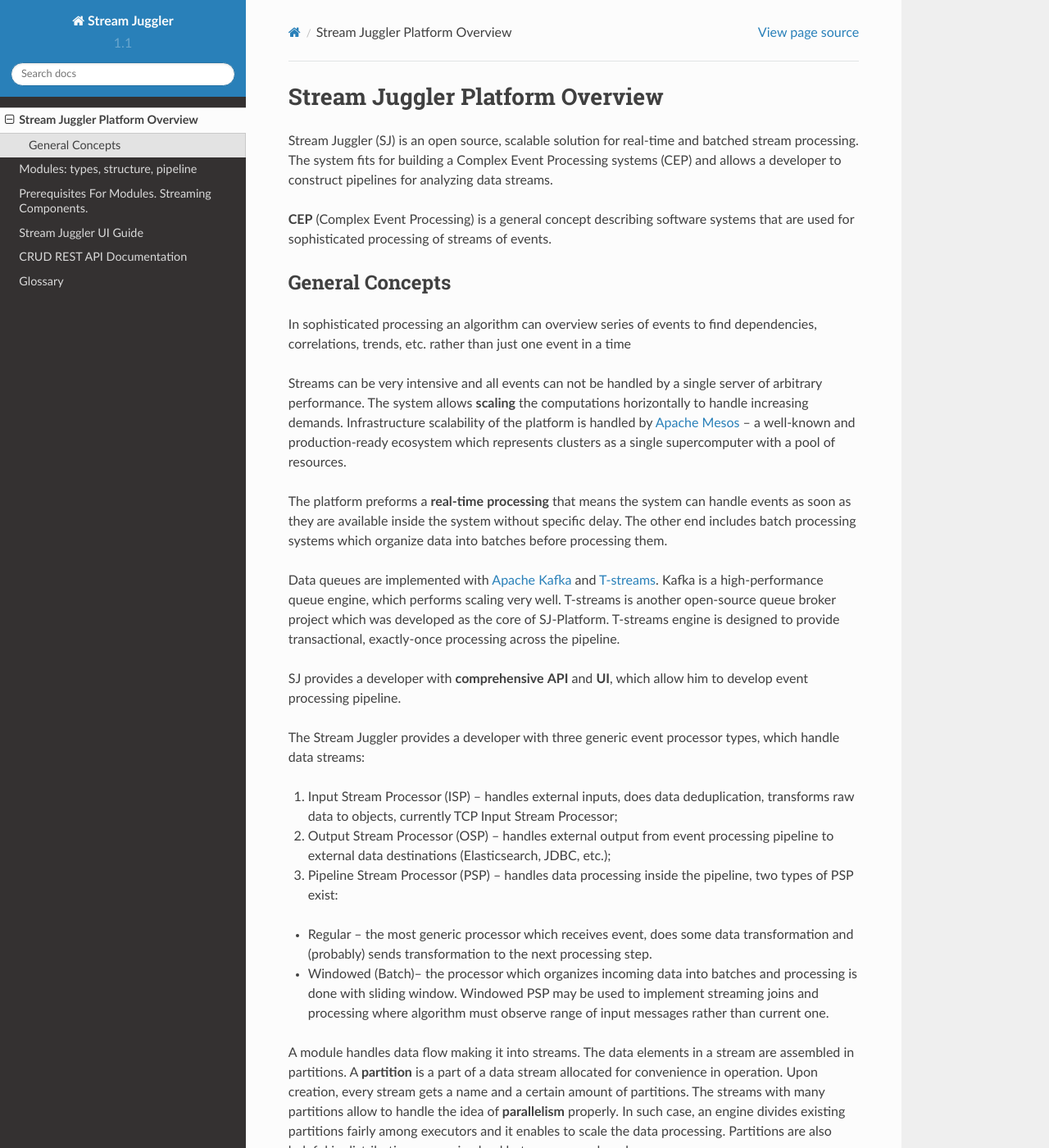
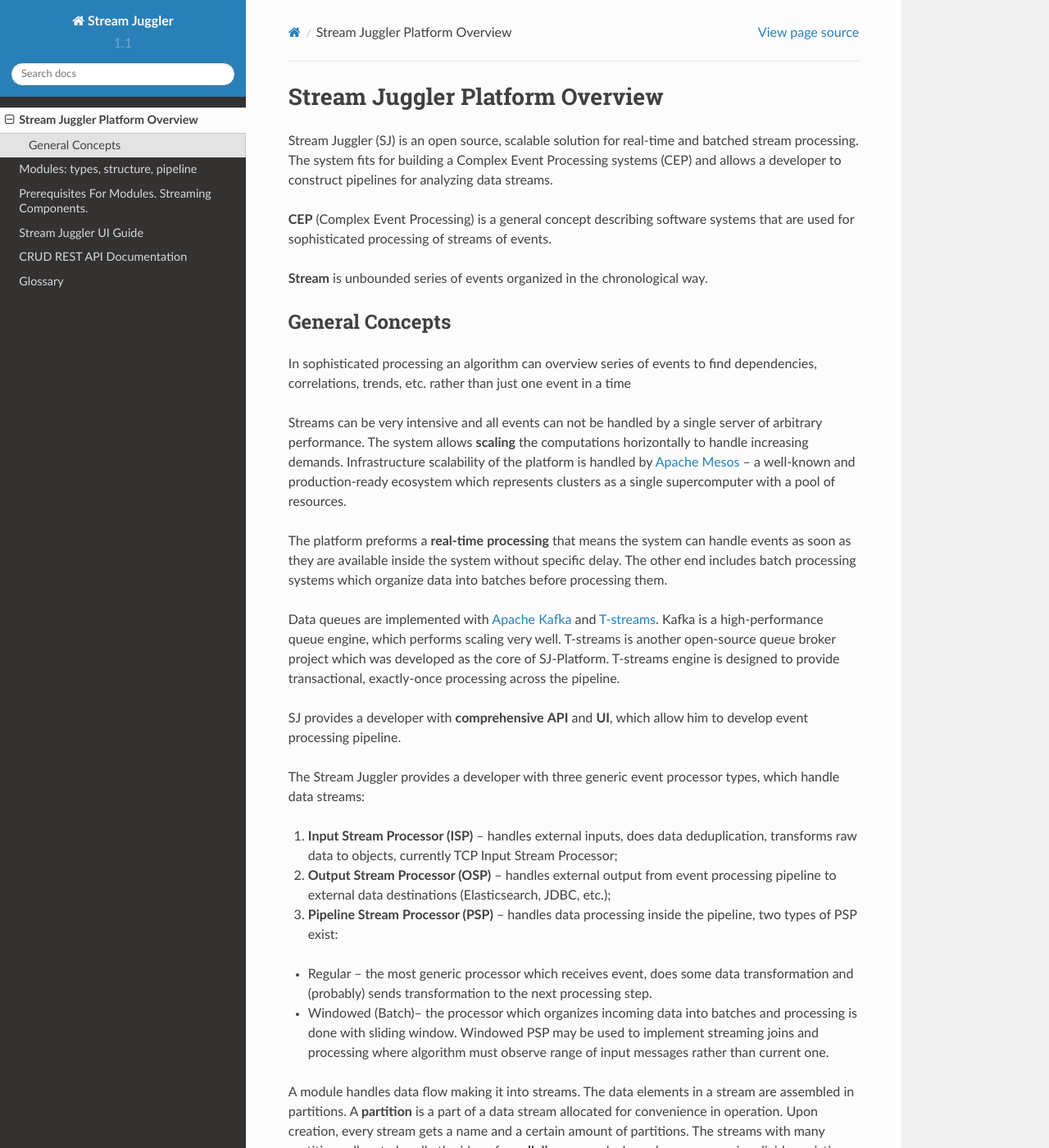
Before and after one commit to MaslovaEV/testsj, a Sphinx documentation site: the page built from TestSJDocs/source/SJ_Overview.rst, in a window 1280 px wide and 1400 px high. Shown: the whole window at 82% size. Built offline with Sphinx 7.4.7 and the Read the Docs theme 2.0.0, drawn with Linux system fonts in a browser that asks for light colours; formulas are drawn with MathJax 3; pages that are not in the unit, such as notebooks, are missing from menus; some of the changed text lies outside the part shown.

Commit message:
Update SJ_Overview.rst

```diff
--- a/TestSJDocs/source/SJ_Overview.rst
+++ b/TestSJDocs/source/SJ_Overview.rst
@@ -5,7 +5,7 @@
 
 **CEP** (Complex Event Processing) is a general concept describing software systems that are used for sophisticated processing of streams of events.
 
-.. sidebar:: *Stream** is unbounded series of events organized in the chronological way.
+**Stream** is unbounded series of events organized in the chronological way.
 
 General Concepts
 ----------------------
@@ -22,11 +22,11 @@
 
 The Stream Juggler provides a developer with three generic event processor types, which handle data streams:
 
-1. Input Stream Processor (ISP) – handles external inputs, does data deduplication, transforms raw data to objects, currently TCP Input Stream Processor;
+1. **Input Stream Processor (ISP)** – handles external inputs, does data deduplication, transforms raw data to objects, currently TCP Input Stream Processor;
 
-2. Output Stream Processor (OSP) – handles external output from event processing pipeline to external data destinations (Elasticsearch, JDBC, etc.);
+2. **Output Stream Processor (OSP)** – handles external output from event processing pipeline to external data destinations (Elasticsearch, JDBC, etc.);
 
-3. Pipeline Stream Processor (PSP) – handles data processing inside the pipeline, two types of PSP exist:
+3. **Pipeline Stream Processor (PSP)** – handles data processing inside the pipeline, two types of PSP exist:
 
 - Regular – the most generic processor which receives event, does some data transformation and (probably) sends transformation to the next processing step.
 - Windowed (Batch)– the processor which organizes incoming data into batches and processing is done with sliding window. Windowed PSP may be used to implement streaming joins and processing where algorithm must observe range of input messages rather than current one.
```
Also changed, not shown: other parts of TestSJDocs/source/SJ_Overview.rst (+2 -1 lines).
